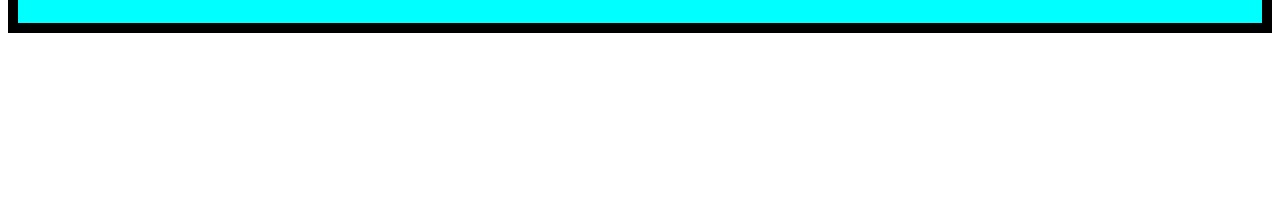
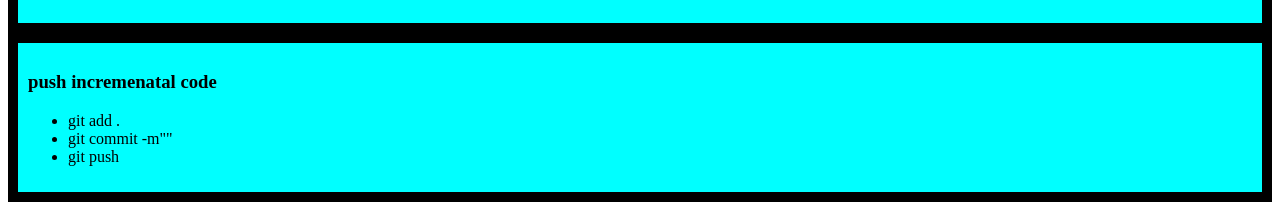
Before and after one commit to samsur4D/my-simple-website, a plain HTML site: page index.html in a window 1280 px wide. Shown: the part 735-945 px from the top of the page. Before the commit the page ends 800 px from the top, so only its background shows below. Drawn offline with Linux system fonts and the light colour scheme.

Commit message:
added a list to push code

```diff
--- a/index.html
+++ b/index.html
@@ -43,5 +43,13 @@
             Lorem ipsum dolor, sit amet consectetur adipisicing elit. Natus aut saepe earum rem sed tempore praesentium. Delectus illum aperiam recusandae, distinctio dignissimos accusamus quo vel repellat, quidem rerum sed fugit?
                 </p>
     </div>
+    <div>
+        <h3>push incremenatal code</h3>
+        <ul>
+            <li>git add .</li>
+            <li>git commit -m""</li>
+            <li>git push</li>
+        </ul>
+    </div>
 </body>
 </html>
```
